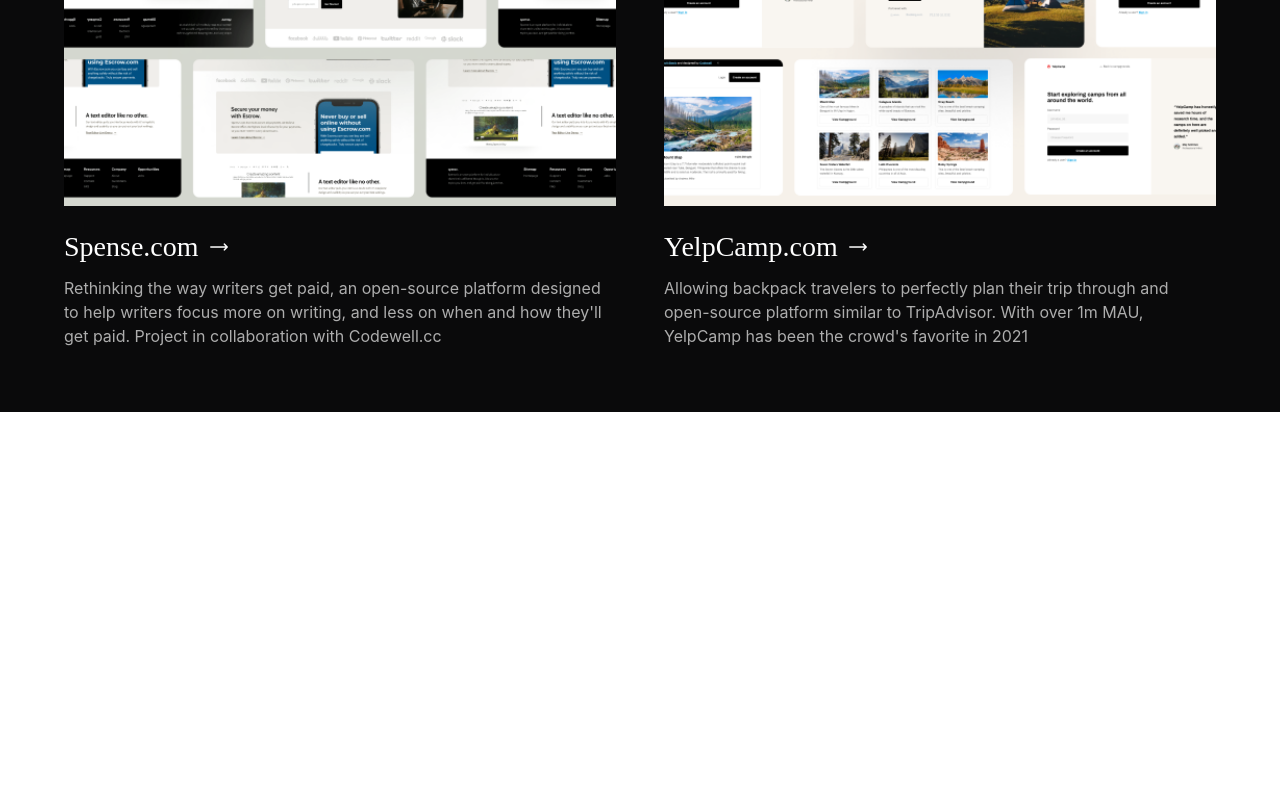
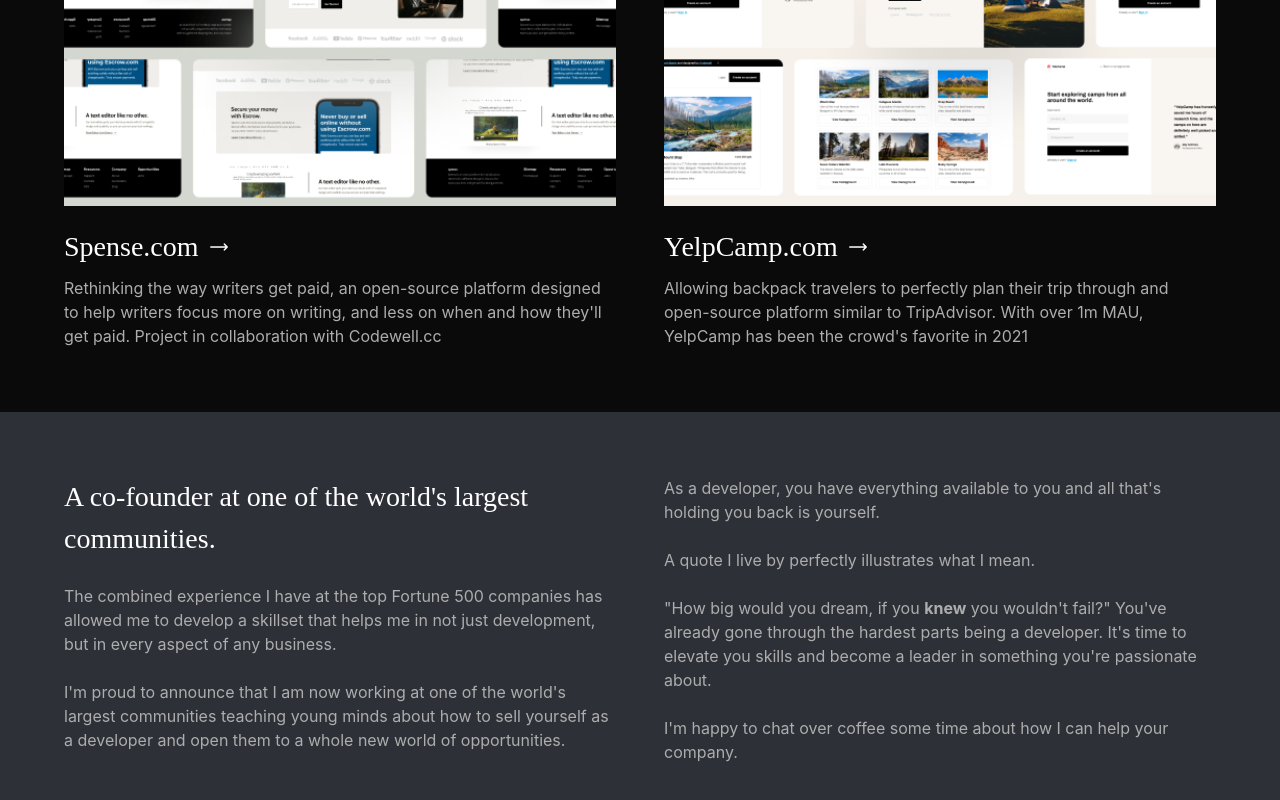
Before and after one commit to enkhhus1en/code-canvas, a React (Create React App) app in the folder web-dev-portfolio/: page / in a window 1280 px wide. Shown: the part 675-1475 px from the top of the page. Before the commit the page ends 1087 px from the top, so only its background shows below. Built offline with nearby package versions, Linux system fonts and the light colour scheme.

Commit message:
[SUMMARY]

```diff
--- a/web-dev-portfolio/src/App.js
+++ b/web-dev-portfolio/src/App.js
@@ -3,6 +3,7 @@
 import Hero from "./components/Hero";
 import Clients from "./components/Clients";
 import Projects from "./components/Projects";
+import Summary from "./components/Summary";
 
 function App() {
   // 1. Navbar
@@ -35,6 +36,11 @@
           <Projects />
         </div>
       </div>
+      <div className={`${styles.flexCenter} ${styles.paddingX} bg-customgray`}>
+        <div className={`${styles.boxWidth}`}>
+          <Summary />
+        </div>
+      </div>
     </div>
   );
 }
--- /dev/null
+++ b/web-dev-portfolio/src/components/Summary.jsx
@@ -0,0 +1,49 @@
+import { styles } from "../styles";
+
+const Summary = () => {
+  return (
+    <div>
+      <section
+        id="summary"
+        className={`${styles.paddingY} grid grid-cols-1 lg:grid-cols-2 gap-8 sm:gap-12`}
+      >
+        <div>
+          <h1 className="font-heading text-white text-[28px] pb-6">
+            A co-founder at one of the world's largest communities.
+          </h1>
+          <p className={`${styles.paragraph} pb-6`}>
+            The combined experience I have at the top Fortune 500 companies has
+            allowed me to develop a skillset that helps me in not just
+            development, but in every aspect of any business.
+          </p>
+          <p className={`${styles.paragraph}`}>
+            I'm proud to announce that I am now working at one of the world's
+            largest communities teaching young minds about how to sell yourself
+            as a developer and open them to a whole new world of opportunities.
+          </p>
+        </div>
+        <div>
+          <p className={`${styles.paragraph} pb-6`}>
+            As a developer, you have everything available to you and all that's
+            holding you back is yourself.
+          </p>
+          <p className={`${styles.paragraph} pb-6`}>
+            A quote I live by perfectly illustrates what I mean.
+          </p>
+          <p className={`${styles.paragraph} pb-6`}>
+            "How big would you dream, if you <strong>knew</strong> you wouldn't
+            fail?" You've already gone through the hardest parts being a
+            developer. It's time to elevate you skills and become a leader in
+            something you're passionate about.
+          </p>
+          <p className={`${styles.paragraph}`}>
+            I'm happy to chat over coffee some time about how I can help your
+            company.
+          </p>
+        </div>
+      </section>
+    </div>
+  );
+};
+
+export default Summary;
```
